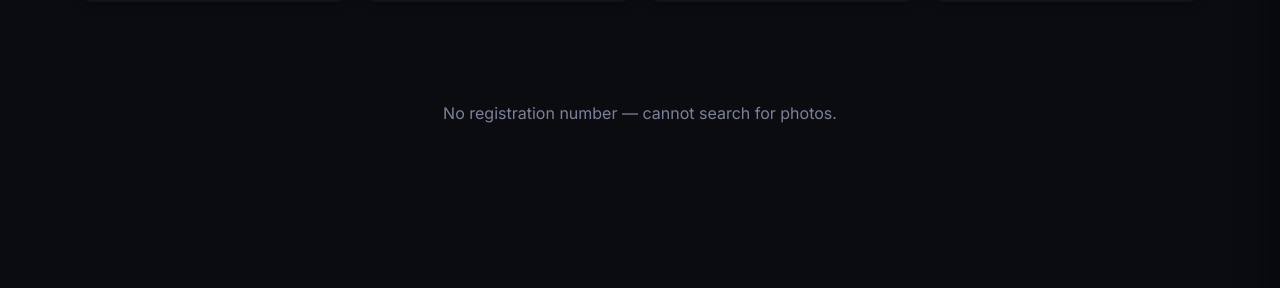
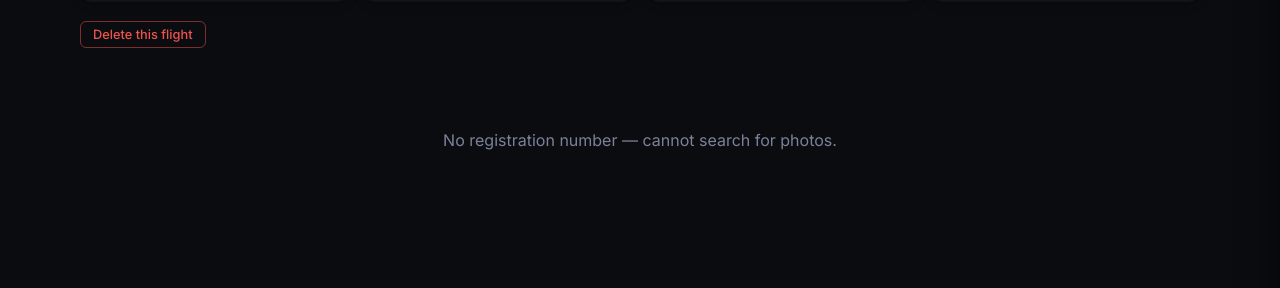
Before and after one commit to isogonical/tailspotted, a FastAPI app: template app/templates/flight_detail.html in a window 1280 px wide. Shown: the part 333-621 px from the top of the page. Run offline with FastAPI, Linux system fonts and the light colour scheme; the template is opened without the code that fills it, so the values that code supplies are empty.

Commit message:
Add delete button for individual flight records
DELETE /flights/{id} endpoint removes a single flight and its
associated matches/decisions, then redirects to the flights list.
Button appears opposite the re-scan button with a confirmation dialog.

```diff
--- a/app/routes/flights.py
+++ b/app/routes/flights.py
@@ -6,7 +6,7 @@ from arq.connections import RedisSettings
 from fastapi import APIRouter, Depends, Request
 from fastapi.responses import HTMLResponse
 from fastapi.templating import Jinja2Templates
-from sqlalchemy import func, select
+from sqlalchemy import delete, func, select
 from sqlalchemy.ext.asyncio import AsyncSession
 from sqlalchemy.orm import selectinload
 
@@ -306,3 +306,30 @@ async def rescan_flight(
         logger.warning(f"Failed to enqueue rescan: {e}")
 
     return HTMLResponse('<span class="badge badge-running">scanning...</span>')
+
+
+@router.delete("/flights/{flight_id}", response_class=HTMLResponse)
+async def delete_flight(
+    request: Request, flight_id: int, db: AsyncSession = Depends(get_db)
+):
+    """Delete a single flight and its associated matches/decisions."""
+    flight_q = await db.execute(select(Flight).where(Flight.id == flight_id))
+    flight = flight_q.scalar_one_or_none()
+    if not flight:
+        return HTMLResponse("Flight not found", status_code=404)
+
+    # Delete in FK-safe order for this flight's matches
+    await db.execute(
+        delete(UserDecision).where(
+            UserDecision.match_id.in_(
+                select(FlightPhotoMatch.id).where(FlightPhotoMatch.flight_id == flight_id)
+            )
+        )
+    )
+    await db.execute(
+        delete(FlightPhotoMatch).where(FlightPhotoMatch.flight_id == flight_id)
+    )
+    await db.execute(delete(Flight).where(Flight.id == flight_id))
+    await db.commit()
+
+    return HTMLResponse(status_code=200, headers={"HX-Redirect": "/flights"})
--- a/app/templates/flight_detail.html
+++ b/app/templates/flight_detail.html
@@ -73,13 +73,26 @@
             {% endif %}
         </div>
         {% endfor %}
-        <div style="margin-top: 12px;">
+        <div style="margin-top: 12px; display: flex; justify-content: space-between; align-items: center;">
             <button class="btn btn-secondary btn-small"
                     hx-post="/flights/{{ flight.id }}/rescan"
                     hx-swap="outerHTML">
                 Re-scan {{ flight.registration }}
             </button>
+            <button class="btn btn-danger btn-small"
+                    hx-delete="/flights/{{ flight.id }}"
+                    hx-confirm="Delete this flight record? This cannot be undone.">
+                Delete this flight
+            </button>
         </div>
+    </div>
+    {% else %}
+    <div style="margin-top: 12px;">
+        <button class="btn btn-danger btn-small"
+                hx-delete="/flights/{{ flight.id }}"
+                hx-confirm="Delete this flight record? This cannot be undone.">
+            Delete this flight
+        </button>
     </div>
     {% endif %}
 
```
